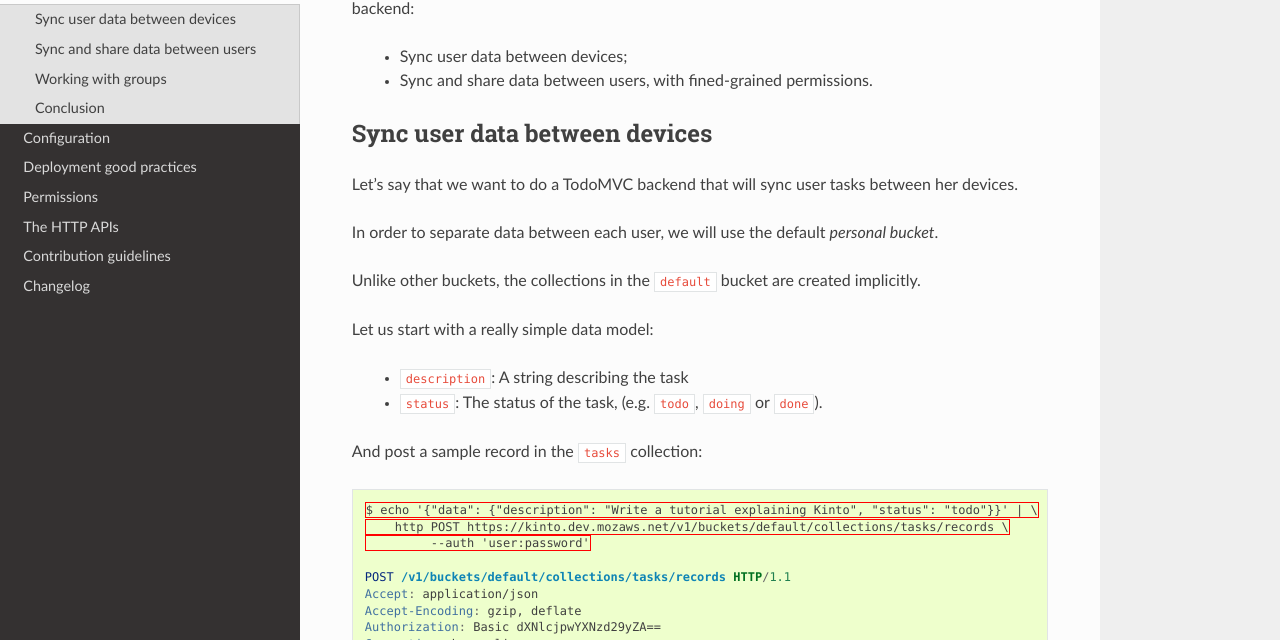
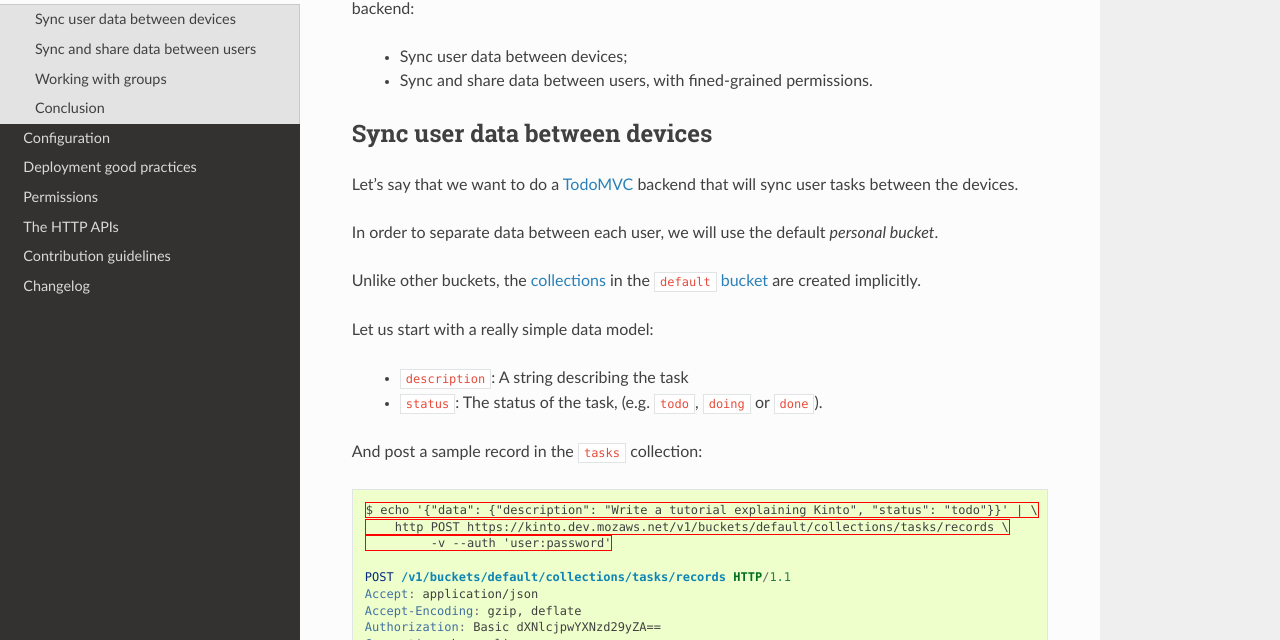
Before and after one commit to Kinto/kinto, a Sphinx documentation site: the page built from docs/tutorial.rst, in a window 1280 px wide and 1400 px high. Shown: the part 187-827 px from the top of the window. Built offline with Sphinx 7.4.7 and the Read the Docs theme 2.0.0, drawn with Linux system fonts in a browser that asks for light colours; some of the changed text lies outside the part shown.

Commit message:
Small improvements and fixes to the tutorial

```diff
--- a/docs/tutorial.rst
+++ b/docs/tutorial.rst
@@ -13,15 +13,14 @@
 Sync user data between devices
 ==============================
 
-Let's say that we want to do a TodoMVC backend that will sync user
-tasks between her devices.
-
+Let's say that we want to do a `TodoMVC <http://todomvc.com/>`_ backend that
+will sync user tasks between the devices.
 
 In order to separate data between each user, we will use the default
 *personal bucket*.
 
-Unlike other buckets, the collections in the ``default`` bucket are created
-implicitly.
+Unlike other buckets, the :ref:`collections <collections>` in the ``default``
+:ref:`bucket <buckets>` are created implicitly.
 
 Let us start with a really simple data model:
 
@@ -34,7 +33,7 @@
 
     $ echo '{"data": {"description": "Write a tutorial explaining Kinto", "status": "todo"}}' | \
         http POST https://kinto.dev.mozaws.net/v1/buckets/default/collections/tasks/records \
-             --auth 'user:password'
+             -v --auth 'user:password'
 
     POST /v1/buckets/default/collections/tasks/records HTTP/1.1
     Accept: application/json
@@ -82,7 +81,7 @@
 .. code-block:: http
 
     $ http GET https://kinto.dev.mozaws.net/v1/buckets/default/collections/tasks/records \
-           --auth 'user:password'
+           -v --auth 'user:password'
     GET /v1/buckets/default/collections/tasks/records HTTP/1.1
     Accept: */*
     Accept-Encoding: gzip, deflate
@@ -114,6 +113,10 @@
         ]
     }
 
+
+Keep a note of the ``ETag`` and of the ``last_modified`` values returned (here
+respectively ``"1434641474977"`` and ``"1434641515332"``), we'll need them for
+a later example.
 
 We can obviously also update one of our tasks, using its ``id``:
 
@@ -868,7 +871,8 @@
 - Creating groups, collections and records;
 - Modifying objects permissions, for users and groups;
 
-More details about permissions, HTTP API headers and status codes.
+More details about :ref:`permissions <permissions>`, :ref:`HTTP API headers and
+status codes <api-endpoints>`.
 
 .. note::
 
```
Also changed, not shown: other parts of docs/tutorial.rst (+4 -4 lines).
